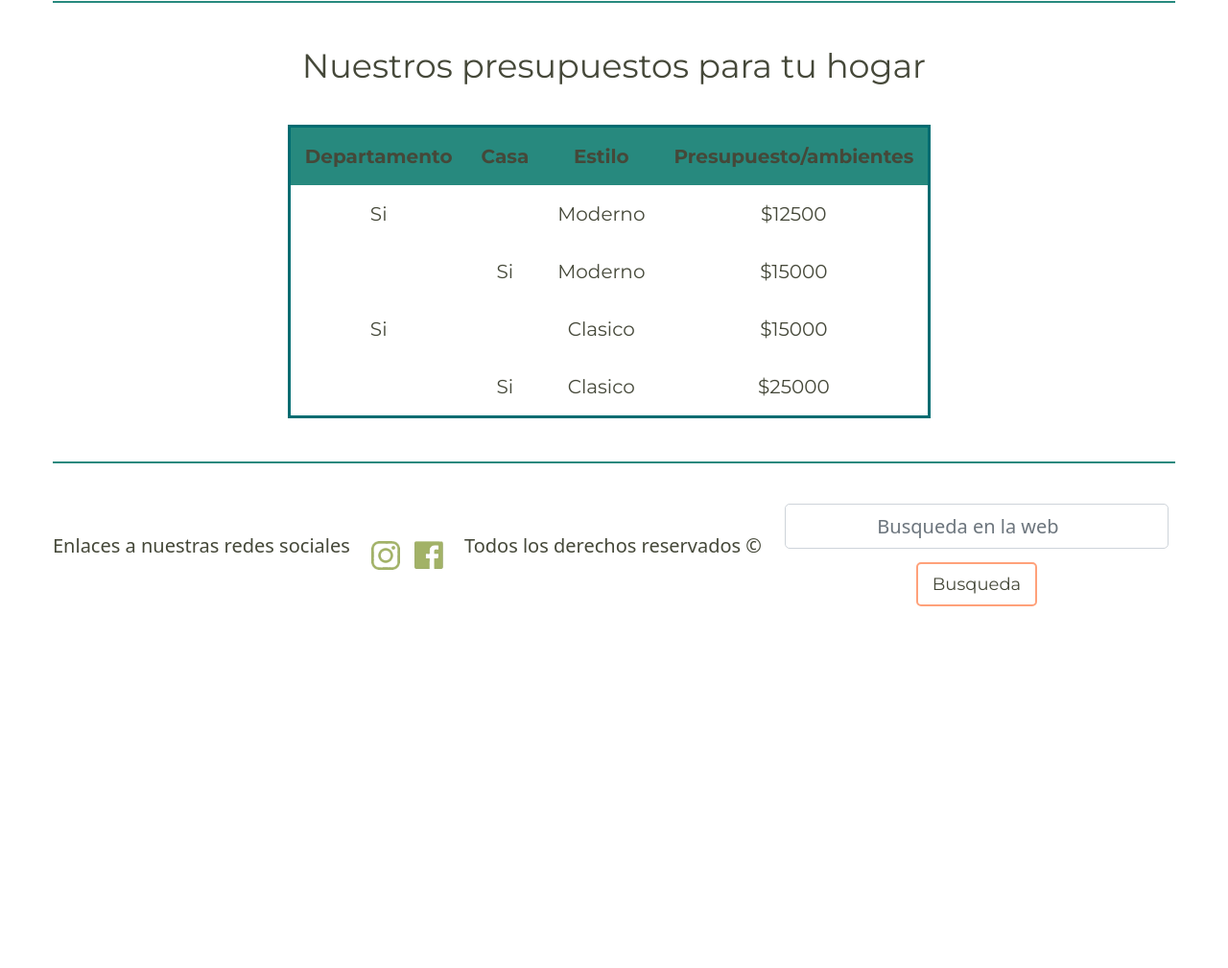
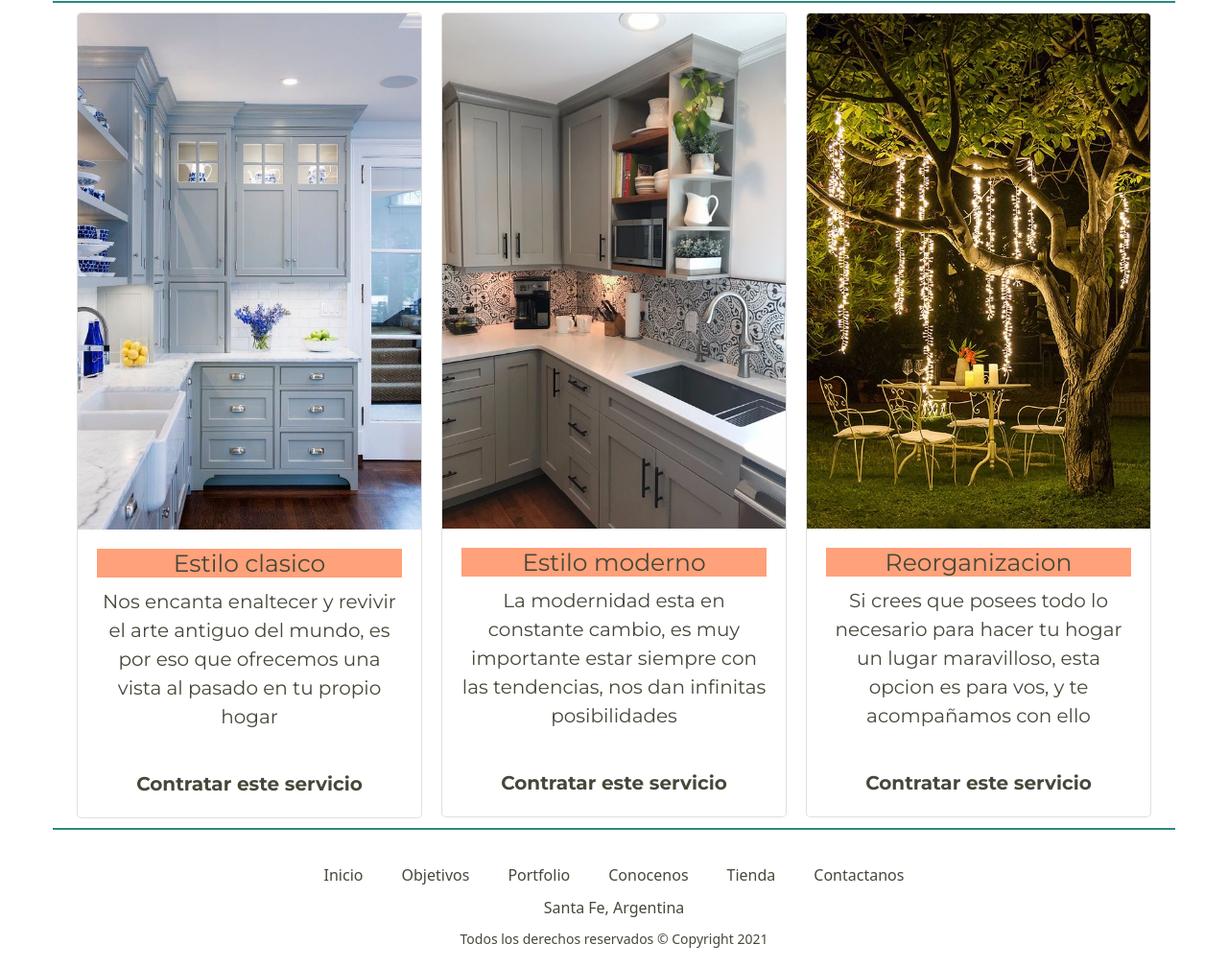
Before and after one commit to jpereyraacevedo/Petra, a website: page tienda.html in a window 1280 px wide. Shown: the part 254-1263 px from the top of the page at 96% size. Before the commit the page ends 893 px from the top, so only its background shows below. Drawn offline with nearby package versions, Linux system fonts and the light colour scheme.

Commit message:
reestructuracion de la tienda

```diff
--- a/css/estilos2.css
+++ b/css/estilos2.css
@@ -3,6 +3,19 @@
 }
 * {
     color: #454839 !important;
+}
+
+.card {
+    margin: 10px;
+    max-height: 900px;
+}
+
+.card-body {
+    text-align: center;
+}
+
+.card-body a {
+    font-weight: 700;
 }
 
 header {
@@ -45,6 +58,11 @@ h3 {
     margin: 15px;
 }
 
+h5 {
+    text-align: center;
+    background-color: #FFA17A;
+}
+
 a {
     text-decoration: none;
 }
@@ -58,10 +76,6 @@ li {
     letter-spacing: 2px;
     margin-bottom: 15px;
 }
-
-/* li {
-    font-family: 'Cinzel' !important;
-} */
 
 ul ul {
     position: absolute;
@@ -77,6 +91,7 @@ ul ul li {
 
 ul li:hover ul {
     display: block;
+    background-color: white;
 }
 
 .container {
--- a/tienda.html
+++ b/tienda.html
@@ -38,55 +38,73 @@
                 </header>
             </div>
             <div class="cuerpo__contenido textos">
-            <div class="">
-            <div class="text-center tienda__margin">
-            <h3 class="form-group">Nuestros presupuestos para tu hogar</h3>
-   <table  bordercolor="#006C71" border="3" cellpadding="15" cellspacing="2">
-        <tr bgcolor="#27897E">
-            <th>Departamento</th>
-            <th>Casa</th>
-            <th>Estilo</th>
-            <th>Presupuesto/ambientes</th>
-        </tr>
-        <tr>
-            <td>Si</td>
-            <td></td>
-            <td>Moderno</td>
-            <td>$12500</td>
-        </tr>
-        <tr>
-            <td></td>
-            <td>Si</td>
-            <td>Moderno</td>
-            <td>$15000</td>
-        </tr>
-        <tr>
-            <td>Si</td>
-            <td></td>
-            <td>Clasico</td>
-            <td>$15000</td>
-        </tr>
-        <tr>
-            <td></td>
-            <td>Si</td>
-            <td>Clasico</td>
-            <td>$25000</td>
-        </tr>
-    </table>
+                <!--Cada tarjeta para cada servicio de la tienda-->
+                <div class="card" style="width: 18rem;">
+                    <img src="imagenes/Interiores/clasico2.jpg" class="card-img-top" alt="...">
+                    <div class="card-body">
+                      <h5 class="card-title">Estilo clasico</h5>
+                      <p class="card-text">Nos encanta enaltecer y revivir el arte antiguo del mundo, es por eso que ofrecemos una vista al pasado en tu propio hogar</p>
+                    </div>
+                    <div class="card-body">
+                      <a href="#" class="card-link">Contratar este servicio</a>
+                    </div>
+                </div>
+                <!--Cada tarjeta para cada servicio de la tienda-->
+                <div class="card" style="width: 18rem;">
+                    <img src="imagenes/Interiores/clasico3.jpg" class="card-img-top" alt="...">
+                    <div class="card-body">
+                      <h5 class="card-title">Estilo moderno</h5>
+                      <p class="card-text">La modernidad esta en constante cambio, es muy importante estar siempre con las tendencias, nos dan infinitas posibilidades</p>
+                    </div>
+                    <div class="card-body">
+                      <a href="#" class="card-link">Contratar este servicio</a>
+                    </div>
+                </div>
+                <!--Cada tarjeta para cada servicio de la tienda-->
+                <div class="card" style="width: 18rem;">
+                    <img src="imagenes/Interiores/9.jpg" class="card-img-top" alt="...">
+                    <div class="card-body">
+                      <h5 class="card-title">Reorganizacion</h5>
+                      <p class="card-text">Si crees que posees todo lo necesario para hacer tu hogar un lugar maravilloso, esta opcion es para vos, y te acompañamos con ello</p>
+                    </div>
+                    <div class="card-body">
+                      <a href="#" class="card-link">Contratar este servicio</a>
                     </div>
                 </div>
             </div>
-        <footer>
-            <p>Enlaces a nuestras redes sociales</p>
-            <div><a href="https://www.instagram.com" target="_blank"><img class="footer__margin" width="30" src="imagenes/instagramv.png"></a>
-            <a href="https://www.facebook.com" target="_blank"><img class="footer__margin" width="30" src="imagenes/facebookv.png"></a>
-            </div><p>Todos los derechos reservados ©</p>
-              <div class=pie>
-            <form class="form-inline my-2 my-lg-0">
-      <input class="form-control mr-sm-2" type="search" placeholder="Busqueda en la web" aria-label="Search">
-      <button class="btn" type="submit">Busqueda</button>
-    </form></div>
-        </footer>
+        </div>
+        <!--Inicio de la seccion footer-->
+        <div id="footer">
+            <div class="container">
+              <div class="row">
+                <div class="col-md-12">
+                  <nav class="nav justify-content-center">
+                    <a class="nav-link" href="index.html">Inicio</a>
+                    <a class="nav-link" href="objetivos.html">Objetivos</a>
+                    <a class="nav-link" href="portfolio.html">Portfolio</a>
+                    <a class="nav-link" href="conocenos.html">Conocenos</a>
+                    <a class="nav-link" href="tienda.html">Tienda</a>
+                    <a class="nav-link" href="contactanos.html">Contactanos</a>
+                  </nav>
+                  <p class="ubicacion justify-content-center">
+                    <i class="fas fa-map-marker-alt" id="item-ubicacion"></i>
+                      Santa Fe, Argentina
+                  </p>
+                </div>
+              </div>
+            </div>
+          </div>
+
+          <div id="pie-footer">
+            <div class="container">
+              <div class="row">
+                <div class="col-md-12">
+                    <p class="texto-footer">
+                      Todos los derechos reservados © Copyright 2021
+                    </p>
+                </div>
+              </div>
+            </div>
           </div>
     <script src="https://cdn.jsdelivr.net/npm/bootstrap@5.0.0-beta2/dist/js/bootstrap.bundle.min.js" integrity="sha384-b5kHyXgcpbZJO/tY9Ul7kGkf1S0CWuKcCD38l8YkeH8z8QjE0GmW1gYU5S9FOnJ0" crossorigin="anonymous"></script>
     </body>
```
Lines whose indentation alone changed are shown as unchanged.
